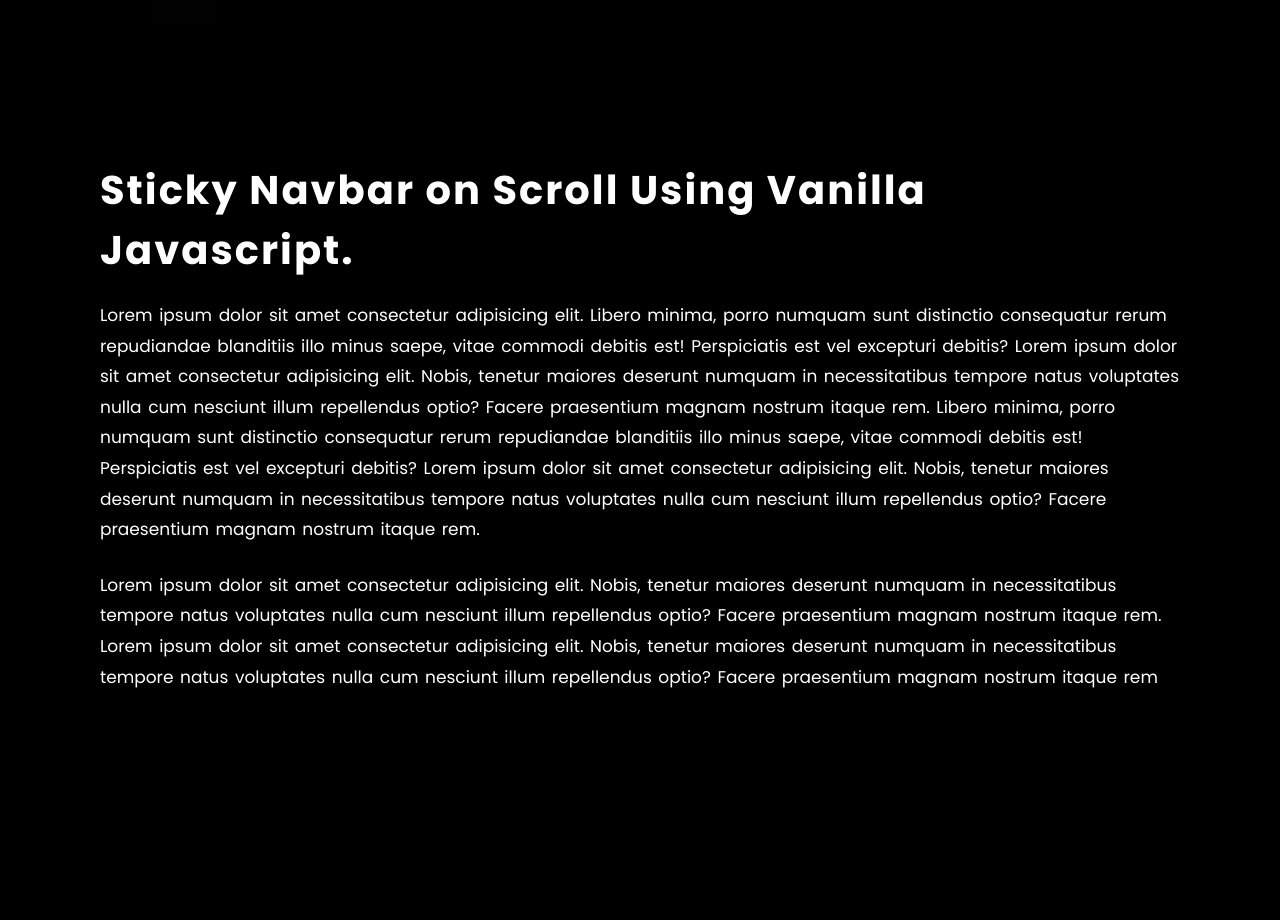
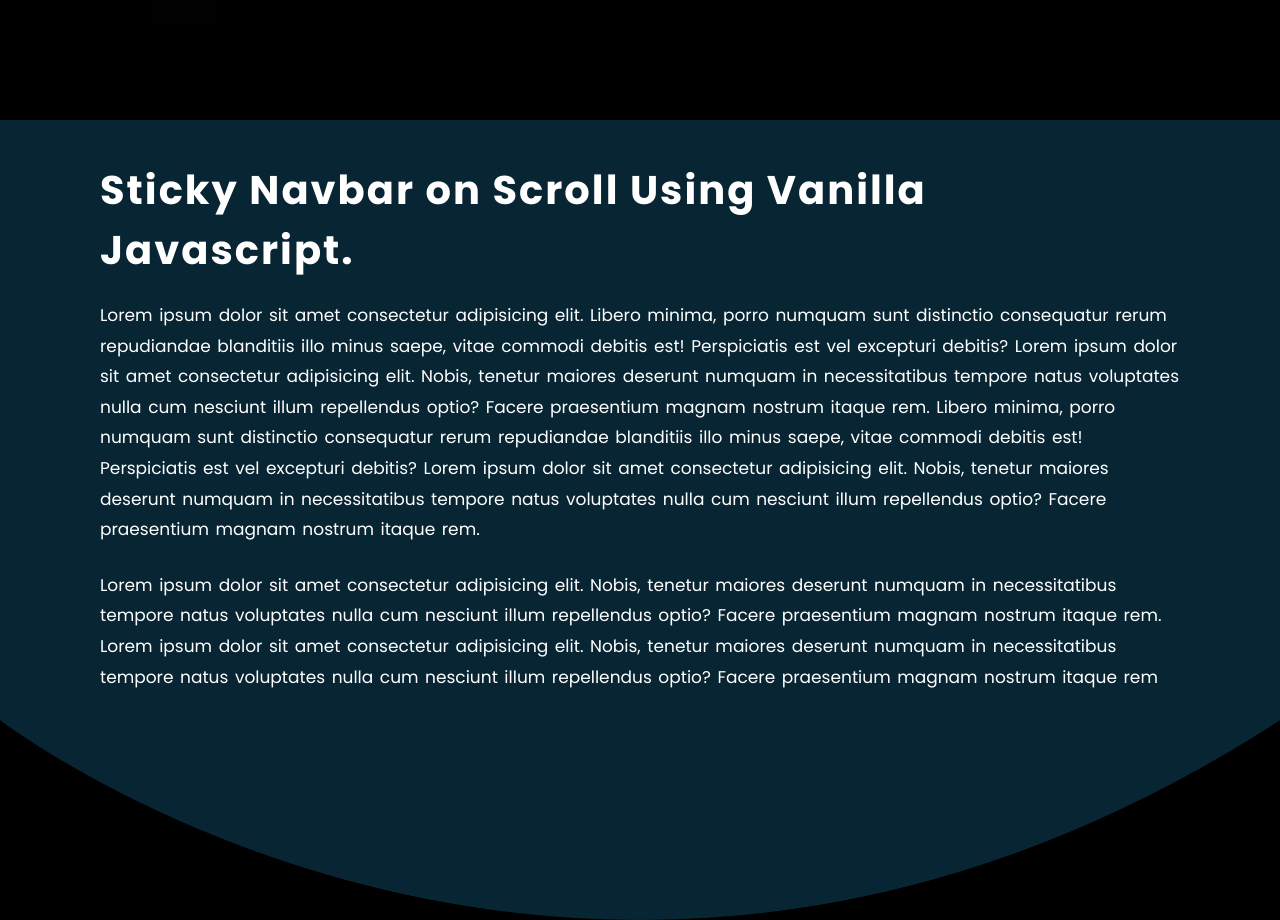
Before and after one commit to Mary8992/StickyNavigationBar, a plain HTML site: page index.html in a window 1280 px wide. Shown: the part 680-1600 px from the top of the page. Drawn offline with Linux system fonts and the light colour scheme.

Commit message:
CSS3 Transform Effects on Scroll added

```diff
--- a/app.js
+++ b/app.js
@@ -2,3 +2,11 @@ window.addEventListener("scroll", function () {
     let header = document.querySelector("header");
     header.classList.toggle("sticky", window.scrollY > 0);
 });
+
+//CSS3 Transform Effects on Scroll
+let scroll = document.querySelector('.curve');
+window.addEventListener('scroll', function() {
+    //if the vh is 200 it is better to devide scrollY by -500
+    let value = 1 + window.scrollY / -800;
+    scroll.style.transform = `scaleY(${value})`;
+})
--- a/index.html
+++ b/index.html
@@ -20,6 +20,14 @@
         </ul>
     </header>
     <section class="banner"></section>
+
+    <!--CSS3 Transform Effects on Scroll-->
+    <div class="curve-container">
+        <span class="curve">
+            <img src="curve.png" >
+        </span>
+    </div>
+
     <div class="text">
         <h1>Sticky Navbar on Scroll Using Vanilla Javascript.</h1>
         <p>Lorem ipsum dolor sit amet consectetur adipisicing elit. Libero minima, porro numquam sunt distinctio consequatur rerum repudiandae blanditiis illo minus saepe, vitae commodi debitis est! Perspiciatis est vel excepturi debitis?
--- a/style.css
+++ b/style.css
@@ -9,7 +9,7 @@
 
 body {
     background: #000;
-    min-height: 200vh; /*scroll*/
+    min-height: 250vh; /*scroll*/
 }
 
 header {
@@ -89,10 +89,34 @@ header.sticky ul li a
     color: #000;
 }
 
+/*CSS3 Transform Effects on Scroll*/
+.curve-container {
+    position: absolute;
+    width: 100%;
+    height: calc(100% - 200px);
+    background: #2abbff;
+    z-index: -1;
+    opacity: 0.2;
+}
+
+.curve-container .curve {
+    position: absolute;
+    bottom: -200px;
+    height: 200px;
+    width: 100%;
+    transform-origin: top;
+}
+
+.curve-container .curve img {
+    width: 100%;
+    height: 100%;
+}
+
 .text {
     color: #fff;
     padding: 40px 100px;
     width: 100%;
+    z-index: 1;
 }
 
 .text h1 {
```
Also changed, not shown: curve.png (added).
